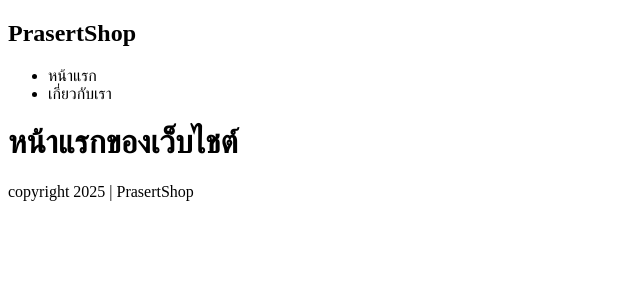
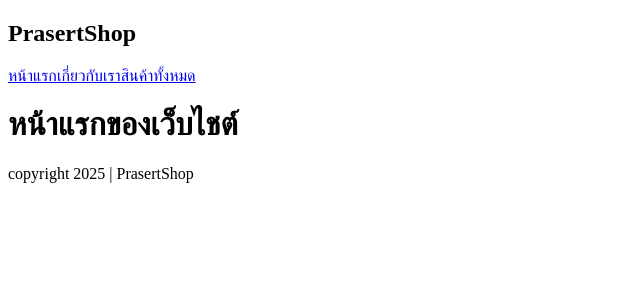
Before and after one commit to Chococrown/next-basic-01, a Next.js app: page / in a window 1280 px wide. Shown: the top 300 px of the page, without its empty margins (0-640 px from the left). Built offline with nearby package versions, Linux system fonts and the light colour scheme.

Commit message:
สร้าง Link

```diff
--- a/components/Navbar.js
+++ b/components/Navbar.js
@@ -1,3 +1,6 @@
+import Link from "next/link"
+
+
 export default function Navbar(){
     return(
         <>
@@ -5,10 +8,10 @@ export default function Navbar(){
                 <div>
                     <h1>PrasertShop</h1>
                 </div>
-                <ul>
-                    <li>หน้าแรก</li>
-                    <li>เกี่ยวกับเรา</li>
-                </ul>
+
+                <Link href="/">หน้าแรก</Link>
+                <Link href="/about">เกี่ยวกับเรา</Link>
+                <Link href="/products">สินค้าทั้งหมด</Link>
             </nav>
         </>
     )
```
